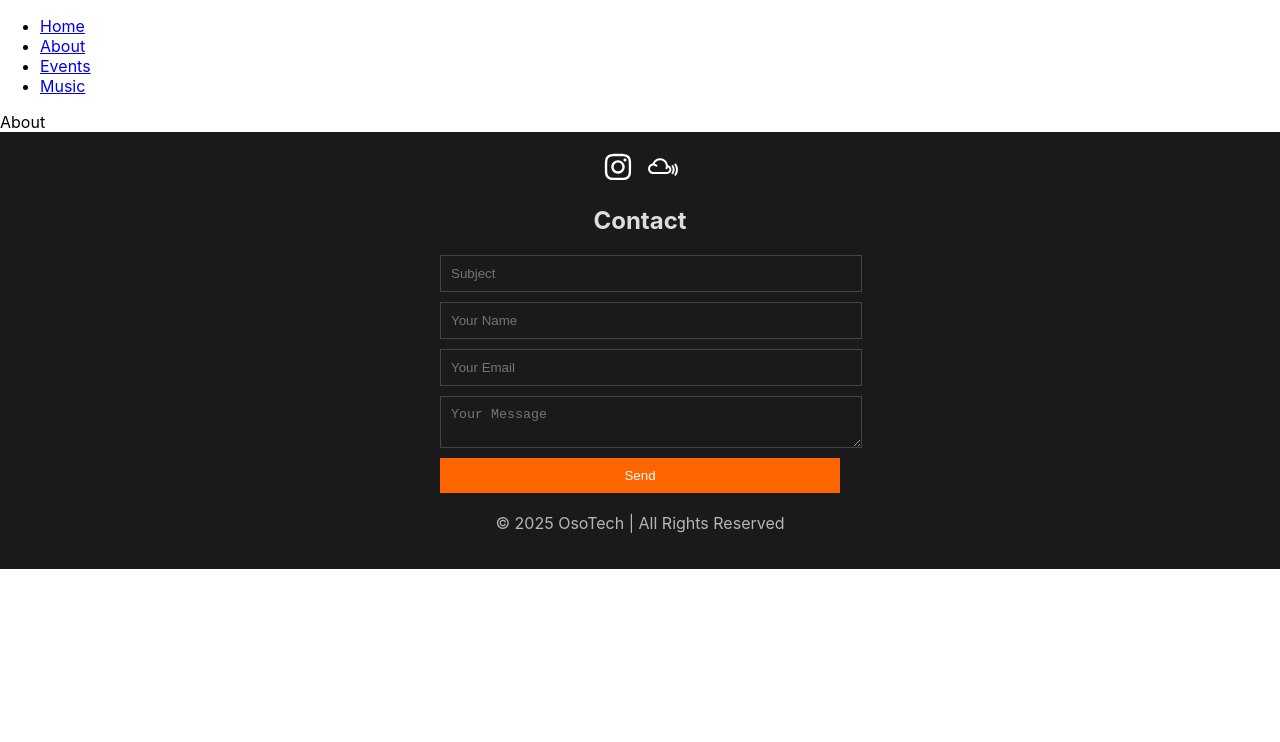
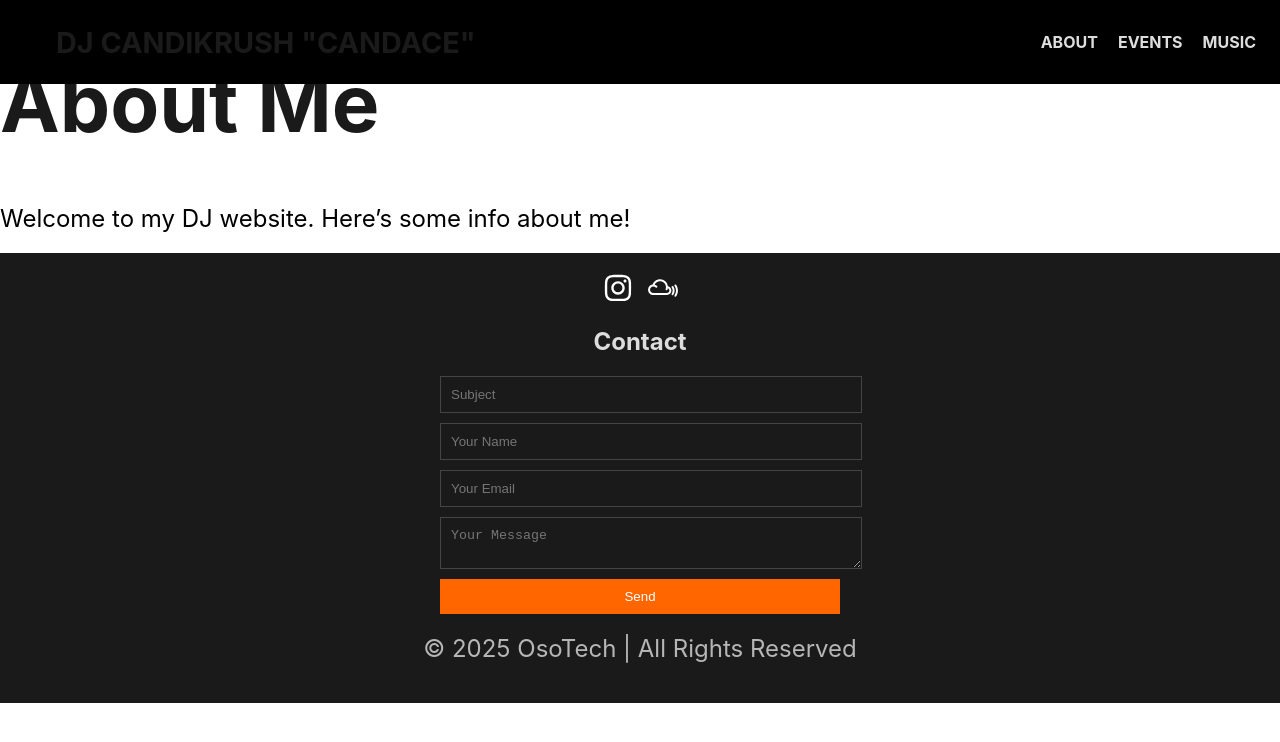
Before and after one commit to Jeff-Shango/Dj-CandiKrush, a React (Create React App) app: page /about in a window 1280 px wide. Shown: the top 742 px of the page. Built offline with nearby package versions, Linux system fonts and the light colour scheme.

Commit message:
updating more updates

```diff
--- a/src/App.js
+++ b/src/App.js
@@ -6,17 +6,19 @@ import EventShowcase from "./pages/EventShowcase";
 import MusicPlayer from "./pages/MusicPlayer";
 import Header from "./pages/Header";
 import Footer from "./Footer";
-import "./styles/App.css"
+import "./styles/App.css";
+import NotFound from "./pages/NotFound";
 
 function App() {
   return (
     <Router>
-      <Header /> {/* Stays on all pages */}
+      <Header /> {/* Navbar is inside Header */}
       <Routes>
         <Route path="/" element={<LandingPage />} />
         <Route path="/about" element={<About />} />
         <Route path="/events" element={<EventShowcase />} />
         <Route path="/music" element={<MusicPlayer />} />
+        <Route path="*" element={<NotFound />} /> {/* Catch-all for invalid routes */}
       </Routes>
       <Footer />
     </Router>
--- a/src/Footer.jsx
+++ b/src/Footer.jsx
@@ -29,10 +29,10 @@ const Footer = () => {
     <footer className="site-footer">
       {/* Social Media Links */}
       <div className="social-links">
-        <a href="https://instagram.com" target="_blank" rel="noopener noreferrer">
+        <a href="https://www.instagram.com/dj_candikrush.ckrushskate/" target="_blank" rel="noopener noreferrer">
           <FaInstagram size={30} />
         </a>
-        <a href="https://mixcloud.com" target="_blank" rel="noopener noreferrer">
+        <a href="https://www.mixcloud.com/DjCandikrush/" target="_blank" rel="noopener noreferrer">
           <FaMixcloud size={30} />
         </a>
       </div>
--- /dev/null
+++ b/src/Navbar.jsx
@@ -0,0 +1,39 @@
+import React, { useState, useEffect } from "react";
+import { Link } from "react-router-dom";
+import "./styles/Navbar.css";
+
+const Navbar = () => {
+  const [scrolled, setScrolled] = useState(false);
+
+  useEffect(() => {
+    const handleScroll = () => {
+      if (window.scrollY > 50) {
+        setScrolled(true);
+      } else {
+        setScrolled(false);
+      }
+    };
+
+    window.addEventListener("scroll", handleScroll);
+    return () => window.removeEventListener("scroll", handleScroll);
+  }, []);
+
+  return (
+    <nav className={`navbar ${scrolled ? "scrolled" : ""}`}>
+      <div className="navbar-container">
+        <Link to="/" className="navbar-logo">DJ CANDIKRUSH "CANDACE"</Link>
+
+        <ul className="nav-links">
+          <li><Link to="/about">About</Link></li>
+          <li><Link to="/events">Events</Link></li>
+          <li><Link to="/music">Music</Link></li>
+        </ul>
+
+        {/* Hamburger Menu for Mobile */}
+        <button className="menu-btn">☰</button>
+      </div>
+    </nav>
+  );
+};
+
+export default Navbar;
--- a/src/pages/About.jsx
+++ b/src/pages/About.jsx
@@ -1,9 +1,12 @@
-import React from 'react'
+import React from 'react';
 
 const About = () => {
   return (
-    <div>About</div>
-  )
-}
+    <div className="page-container">
+      <h1>About Me</h1>
+      <p>Welcome to my DJ website. Here’s some info about me!</p>
+    </div>
+  );
+};
 
-export default About
+export default About;
--- a/src/pages/Header.jsx
+++ b/src/pages/Header.jsx
@@ -1,16 +1,11 @@
-import React from "react";
-import { Link } from "react-router-dom";
+import React from 'react';
+import Navbar from '../Navbar';
 
 const Header = () => {
   return (
-    <nav>
-      <ul>
-        <li><Link to="/">Home</Link></li>
-        <li><Link to="/about">About</Link></li>
-        <li><Link to="/events">Events</Link></li>
-        <li><Link to="/music">Music</Link></li>
-      </ul>
-    </nav>
+    <header>
+      <Navbar />
+    </header>
   );
 };
 
--- /dev/null
+++ b/src/pages/NotFound.jsx
@@ -0,0 +1,15 @@
+import React from "react";
+import { Link } from "react-router-dom";
+import "../styles/NotFound.css";
+
+const NotFound = () => {
+  return (
+    <div className="not-found-container">
+      <h1>404</h1>
+      <p>Oops! The page you're looking for doesn't exist.</p>
+      <Link to="/" className="home-link">Go Home</Link>
+    </div>
+  );
+};
+
+export default NotFound;
--- /dev/null
+++ b/src/styles/MusicPlayer.css
@@ -0,0 +1,44 @@
+.music-player-container {
+    display: flex;
+    flex-direction: column;
+    align-items: center;
+    justify-content: center;
+    height: 100vh;
+    background: black;
+    color: white;
+    text-align: center;
+  }
+
+  .visualizer {
+    width: 100%;
+    height: 50vh;
+    display: block;
+    background: black;
+  }
+
+  .audio-controls {
+    margin-top: 20px;
+  }
+
+  audio {
+    width: 300px;
+  }
+
+  /* Buttons for Switching Visualizer */
+  .visualizer-controls {
+    margin-top: 20px;
+  }
+
+  .visualizer-controls button {
+    margin: 5px;
+    padding: 10px 20px;
+    background: #333;
+    color: white;
+    border: none;
+    cursor: pointer;
+    transition: 0.3s;
+  }
+
+  .visualizer-controls button:hover {
+    background: #555;
+  }
--- /dev/null
+++ b/src/styles/Navbar.css
@@ -0,0 +1,126 @@
+/* 🏠 Navbar Styling */
+/* 🏠 Default Navbar */
+.navbar {
+    width: 100%;
+    padding: 16px;
+    position: fixed;
+    top: 0;
+    left: 0;
+    z-index: 50;
+    transition: background 0.3s ease-in-out, box-shadow 0.3s ease-in-out;
+  }
+
+  /* 🌟 Solid Navbar when at the top */
+  .navbar {
+    background: black;
+    box-shadow: none;
+  }
+
+  /* 🌠 Semi-Transparent Navbar when scrolling */
+  .navbar.scrolled {
+    background: rgba(0, 0, 0, 0.85);
+    box-shadow: 0px 4px 10px rgba(255, 0, 127, 0.5);
+  }
+
+
+  /* 🔹 Navbar Container */
+  .navbar-container {
+    max-width: 1200px;
+    margin: 0 auto;
+    display: flex;
+    justify-content: space-between;
+    align-items: center;
+  }
+
+  /* 🏆 Navbar Logo */
+  .navbar-logo {
+    font-size: 1.8rem;
+    font-weight: bold;
+    text-decoration: none;
+    color: var(--primary-color);
+    transition: 0.3s ease-in-out;
+  }
+
+  .navbar-logo:hover {
+    color: var(--secondary-color);
+    text-shadow: 0px 0px 8px var(--secondary-color);
+  }
+
+  /* 🔗 Navigation Links */
+  .nav-links {
+    display: flex;
+    list-style: none;
+    gap: 20px;
+  }
+
+  .nav-links a {
+    text-decoration: none;
+    color: var(--text-color);
+    font-size: 1rem;
+    font-weight: bold;
+    text-transform: uppercase;
+    transition: 0.3s ease-in-out;
+    position: relative;
+  }
+
+  /* 🚀 Hover Effect: Underline Glow */
+  .nav-links a::after {
+    content: "";
+    position: absolute;
+    left: 50%;
+    bottom: -3px;
+    width: 0;
+    height: 2px;
+    background: var(--primary-color);
+    transition: width 0.3s ease-in-out, left 0.3s ease-in-out;
+  }
+
+  .nav-links a:hover::after {
+    width: 100%;
+    left: 0;
+  }
+
+  /* 🌟 Neon Glow Hover */
+  .nav-links a:hover {
+    color: var(--primary-color);
+    text-shadow: 0px 0px 5px var(--primary-color);
+  }
+
+  /* 🔽 Mobile Menu Button */
+  .menu-btn {
+    display: none;
+    background: none;
+    border: none;
+    font-size: 1.8rem;
+    color: var(--text-color);
+    cursor: pointer;
+    transition: transform 0.3s ease-in-out;
+  }
+
+  .menu-btn:hover {
+    transform: scale(1.1);
+  }
+
+  /* 📱 Mobile View */
+  @media (max-width: 768px) {
+    .nav-links {
+      display: none;
+      flex-direction: column;
+      position: absolute;
+      top: 60px;
+      left: 0;
+      width: 100%;
+      background: var(--dark-gray);
+      padding: 20px;
+      box-shadow: 0px 4px 10px rgba(255, 0, 127, 0.5);
+      transition: all 0.3s ease-in-out;
+    }
+
+    .mobile-open {
+      display: flex;
+    }
+
+    .menu-btn {
+      display: block;
+    }
+  }
--- /dev/null
+++ b/src/styles/NotFound.css
@@ -0,0 +1,27 @@
+.not-found-container {
+    text-align: center;
+    color: var(--text-color);
+    background: var(--background-color);
+    height: 100vh;
+    display: flex;
+    flex-direction: column;
+    align-items: center;
+    justify-content: center;
+  }
+
+  h1 {
+    font-size: 5rem;
+    color: var(--primary-color);
+  }
+
+  p {
+    font-size: 1.5rem;
+    margin-bottom: 20px;
+  }
+
+  .home-link {
+    text-decoration: none;
+    color: var(--secondary-color);
+    font-size: 1.2rem;
+    border-bottom: 2px solid var(--secondary-color);
+  }
```
Also changed, not shown: src/pages/MusicPlayer.jsx (+135 -5 lines).
